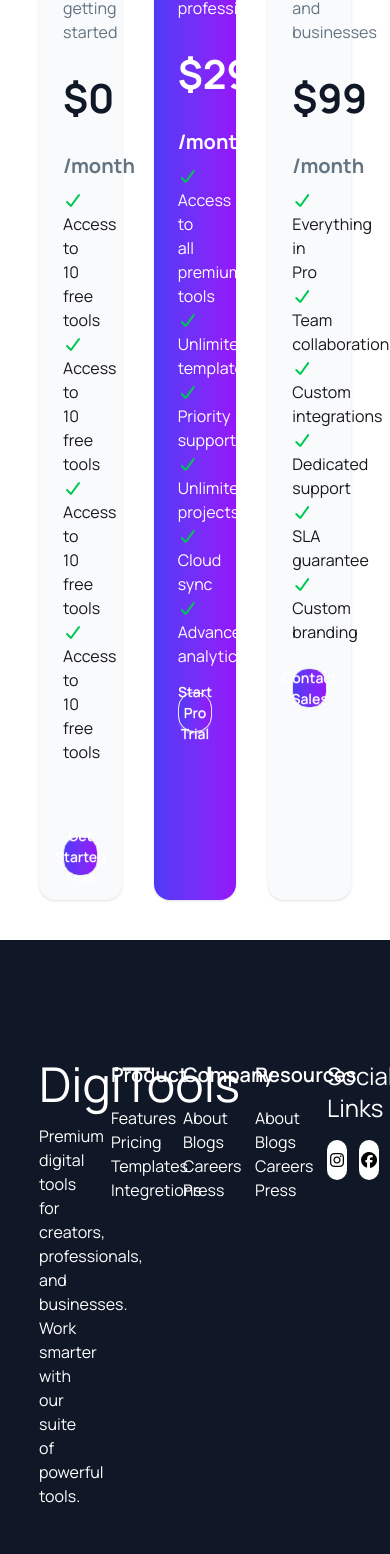
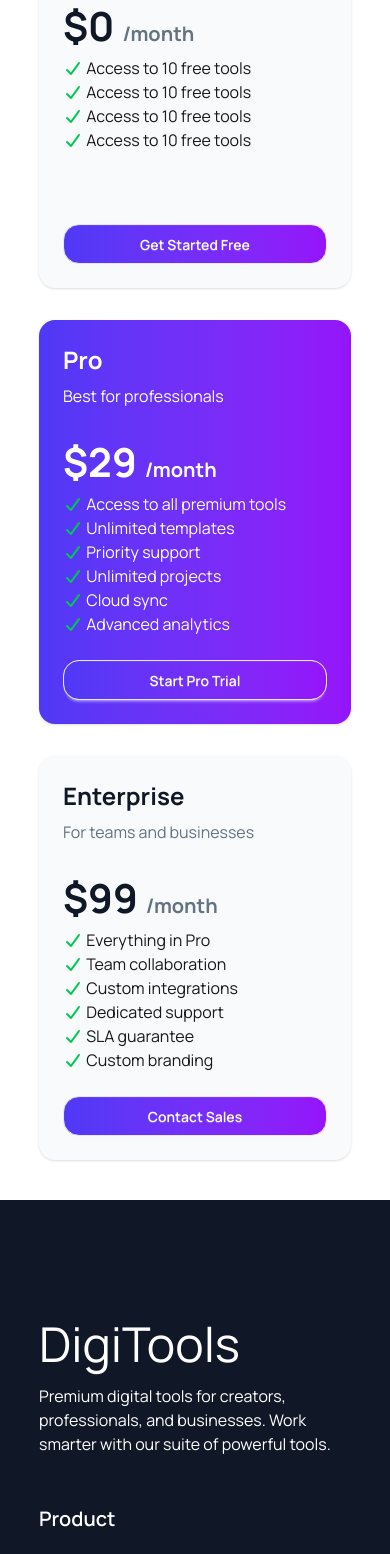
Before and after one commit to samalek9391/digitools-platform, a React (Vite) app: page / in a window 390 px wide. Shown: the part 5816-7370 px from the top of the page. Built offline with nearby package versions, Linux system fonts and the light colour scheme.

Commit message:
add read me file

```diff
--- a/src/assets/Components/Banner/Footer/Footer.jsx
+++ b/src/assets/Components/Banner/Footer/Footer.jsx
@@ -3,7 +3,7 @@
 const Footer = () => {
     return (
         <div className='bg-[#101727] text-white'>
-            <div className='grid grid-cols-5 gap-12 w-[80%] mx-auto py-30'>
+            <div className='grid sm:grid-cols-1 md:grid-cols-2 lg:grid-cols-5 gap-12 w-[80%] mx-auto py-30'>
                 <div>
                     <h2 className='text-5xl mb-4'>DigiTools</h2>
                     <p>Premium digital tools for creators, <br /> professionals, and businesses. Work smarter  with our suite of powerful tools.</p>
--- a/src/assets/Components/Main/ThreeSteps.jsx
+++ b/src/assets/Components/Main/ThreeSteps.jsx
@@ -7,7 +7,7 @@
             <p className='text-[#627382] text-center mb-10'>Start using premium digital tools in minutes, not hours.</p>
 
 
-            <div className='grid grid-cols-3 gap-8'>
+            <div className='grid sm:grid-cols-1 md:grid-cols-3 gap-8'>
                 <div className='bg-[#F9FAFC] border-[#F2F2F2] shadow p-6 rounded-2xl'>
                     <h4 className='mb-2 text-[#101727] font-bold text-2xl'>Starter</h4>
                     <p className='text-[#627382] mb-6'>Perfect for getting started</p>
```
Also changed, not shown: 1 other file (tests, documents, lock files or other folders).
